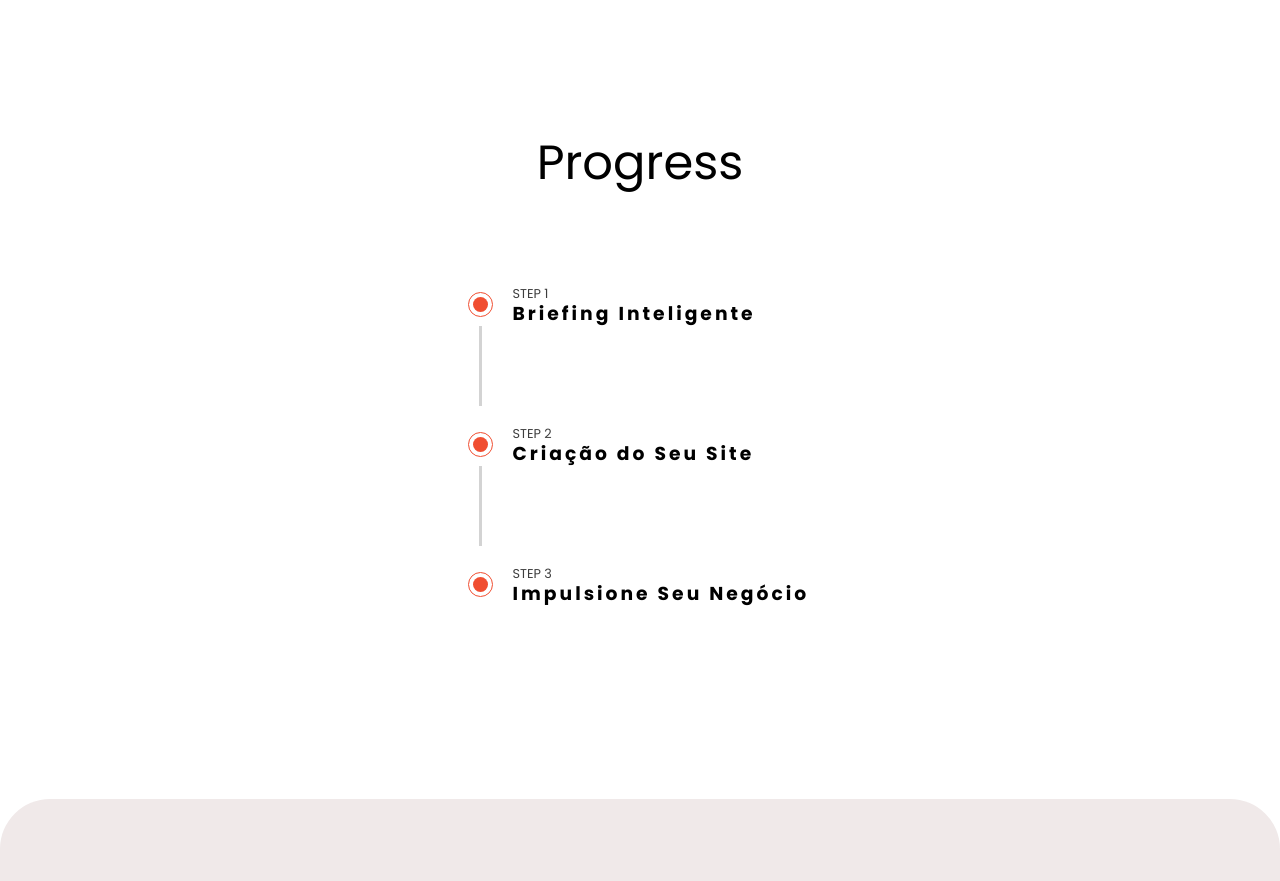
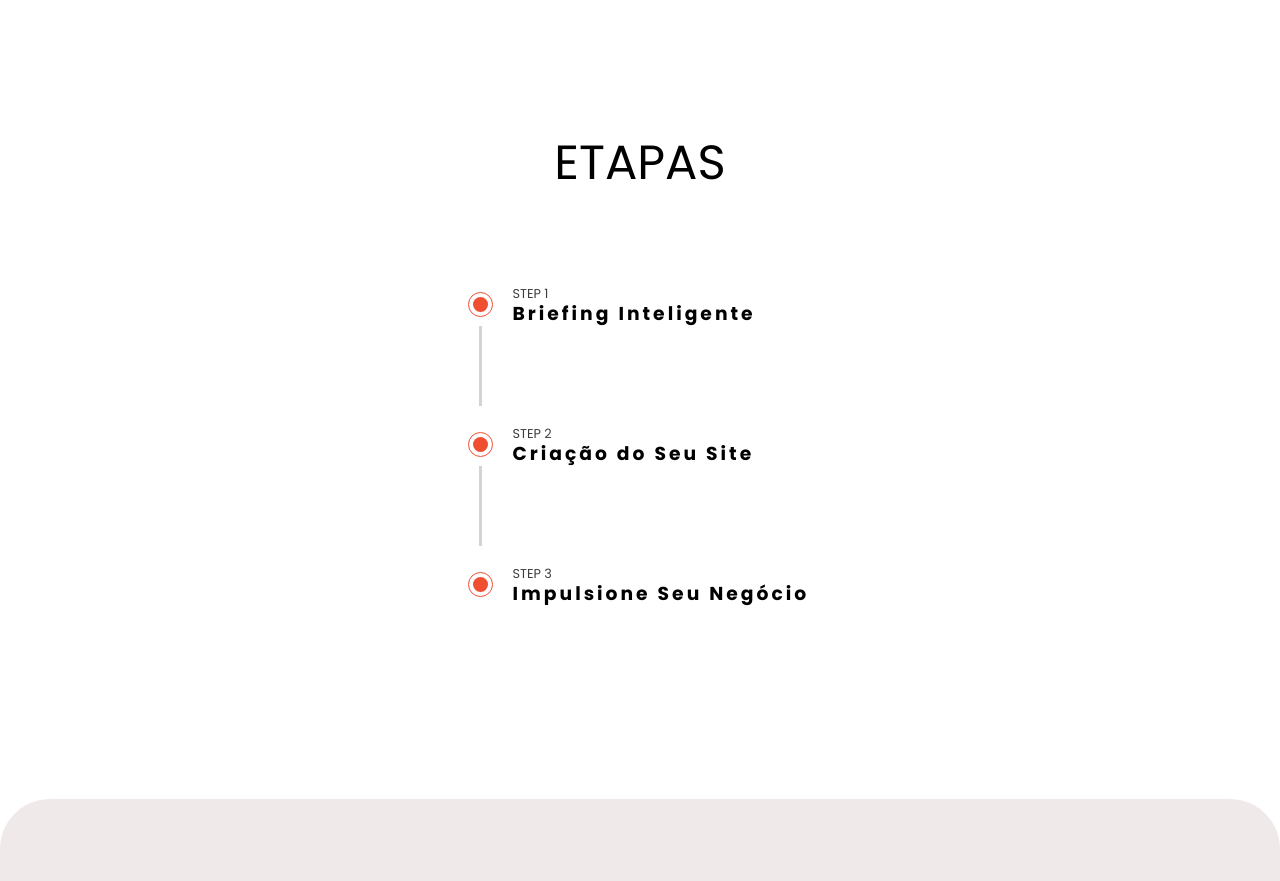
Before and after one commit to Josueledo/siteFreela, an Angular app: page / in a window 1280 px wide. Shown: the part 1600-2481 px from the top of the page. Built offline with nearby package versions, Linux system fonts and the light colour scheme.

Commit message:
update etapas title

```diff
--- a/src/app/components/section3/section3.component.html
+++ b/src/app/components/section3/section3.component.html
@@ -1,5 +1,5 @@
 <div class="container">
-    <h1 class="title">Progress</h1>
+    <h1 class="title">ETAPAS</h1>
     <ul class="steps">
         <li #box class="active" class="box">
             <div class="icon">
--- a/src/app/components/section4/section4.component.scss
+++ b/src/app/components/section4/section4.component.scss
@@ -52,6 +52,7 @@
             height: 40px;
             color: var(--white);
             font-size: .8rem;
+            cursor: pointer;
         }
 
     }
```
